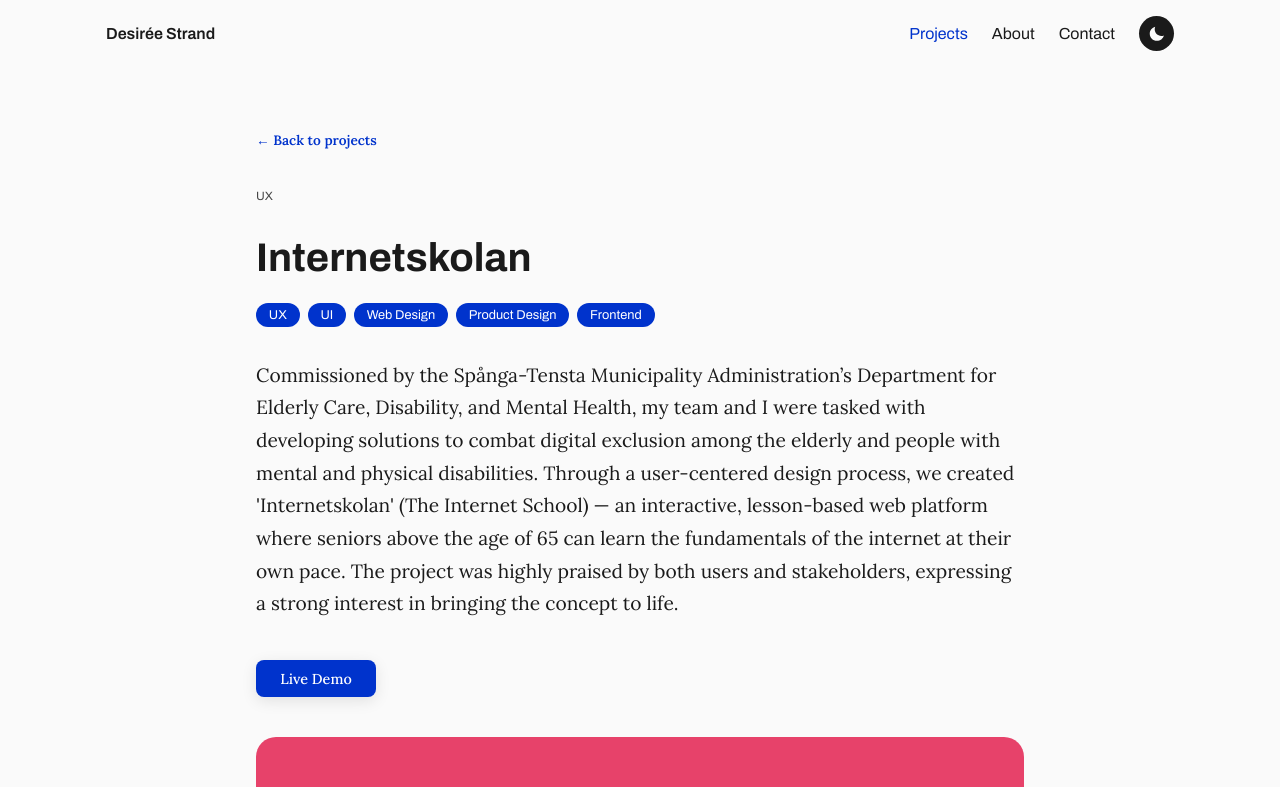
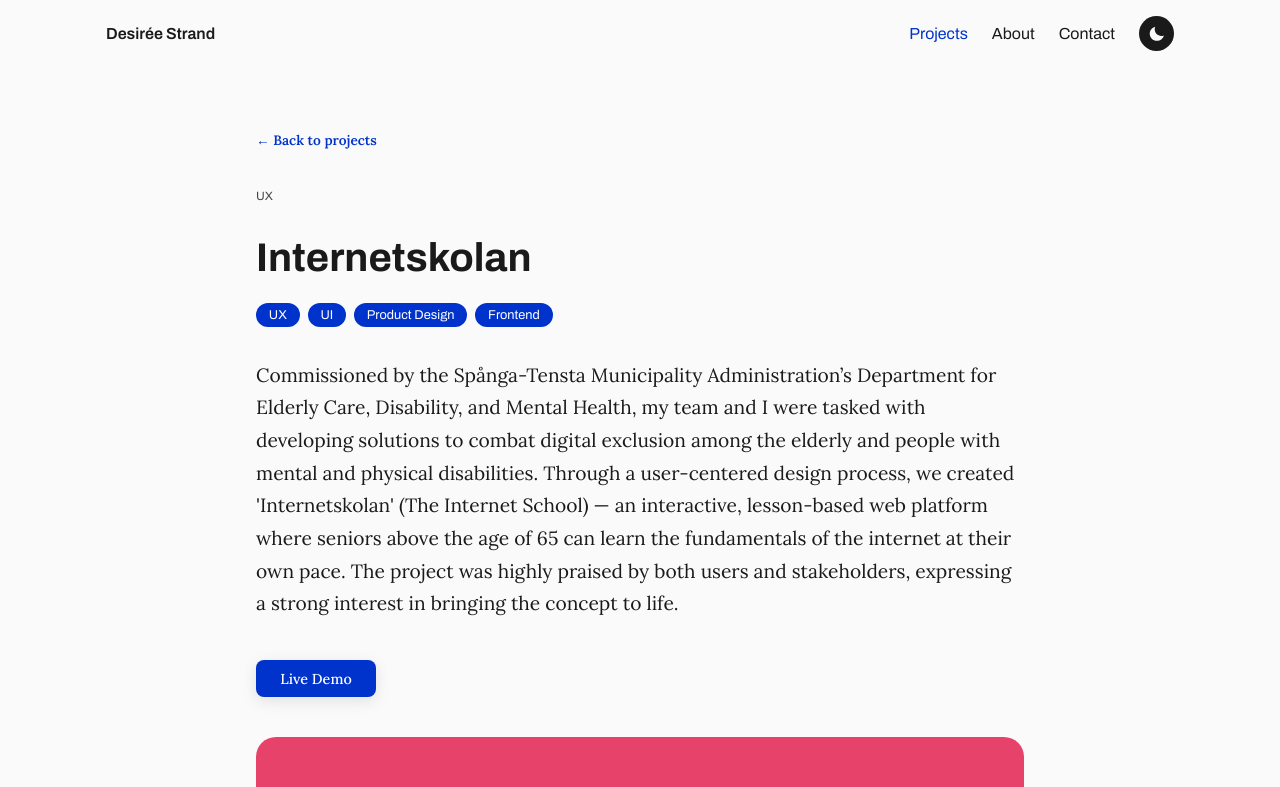
Before and after one commit to desireestrand/desireestrand.github.io, a React (Vite) app: page /projects/internetskolan in a window 1280 px wide. Shown: the top 787 px of the page. Built offline with nearby package versions, Linux system fonts and the light colour scheme.

Commit message:
remove project tag

```diff
--- a/src/data/internetskolan.js
+++ b/src/data/internetskolan.js
@@ -2,7 +2,7 @@ export const internetskolan = {
   id: "internetskolan",
   title: "Internetskolan",
   category: "UX",
-  tags: ["UX", "UI", "Web Design", "Product Design", "Frontend"],
+  tags: ["UX", "UI", "Product Design", "Frontend"],
   thumbnail: "/images/internetskolan-front.jpg",
   excerpt:
     "A lesson-based platform dedicated to bridging the digital divide among the elderly",
```
